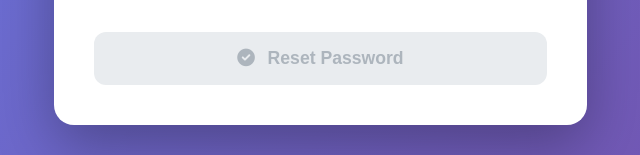
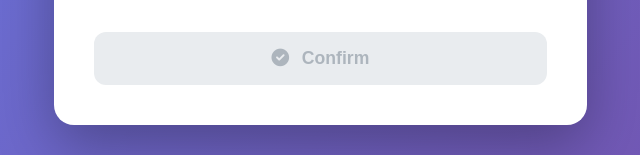
Before and after one commit to marzova/marzovaresetpass, a plain HTML site: page index.html in a window 1280 px wide. Shown: the part 642-797 px from the top of the page, 86-726 px from the left. Drawn offline with Linux system fonts and the light colour scheme.

Commit message:
Change button text from 'Reset Password' to 'Confirm'

```diff
--- a/index.html
+++ b/index.html
@@ -73,7 +73,7 @@
                 <div class="form-group">
                     <button type="submit" id="submit-btn" class="submit-btn" disabled>
                         <i class="fas fa-check-circle"></i>
-                        Reset Password
+                        Confirm
                     </button>
                 </div>
             </form>
```
